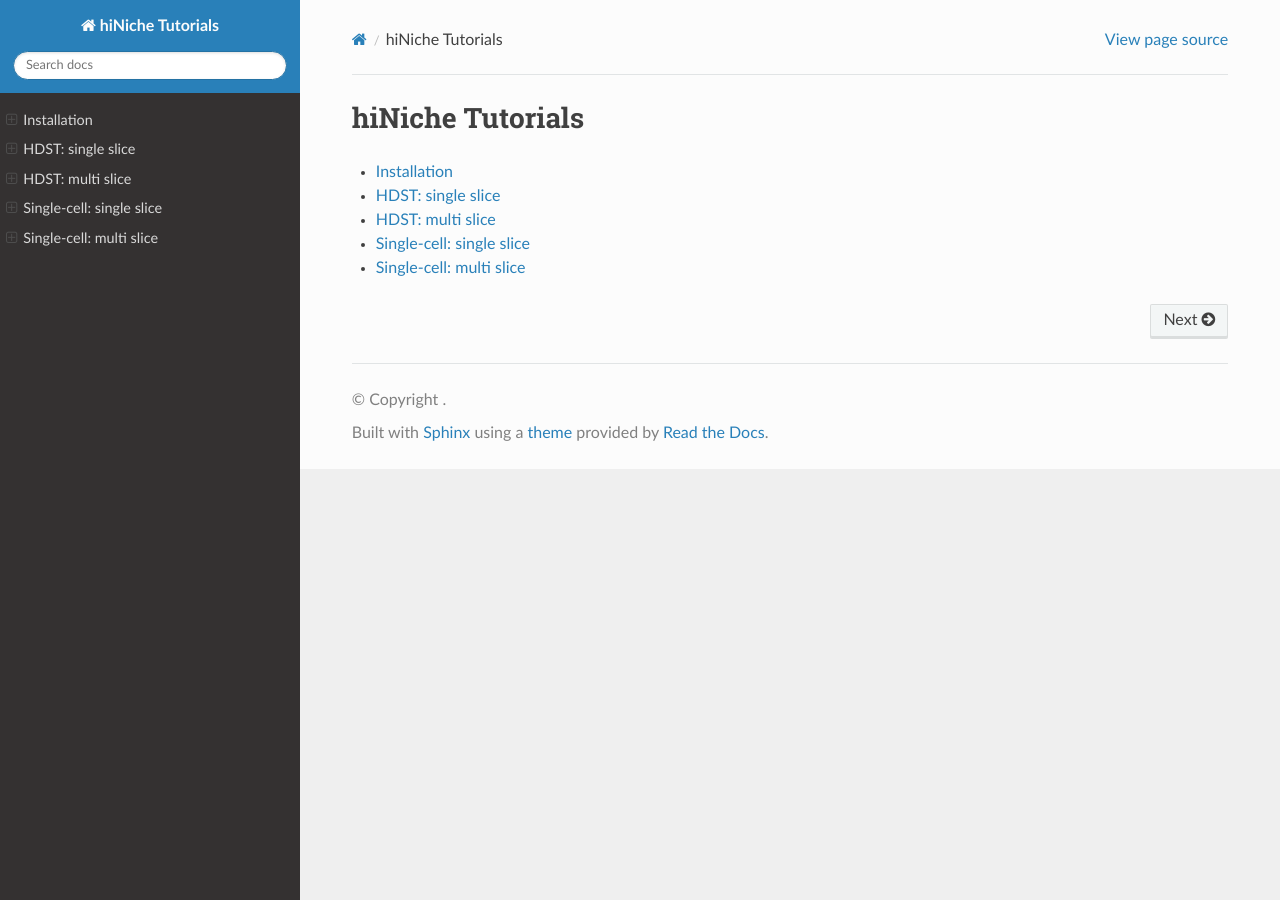
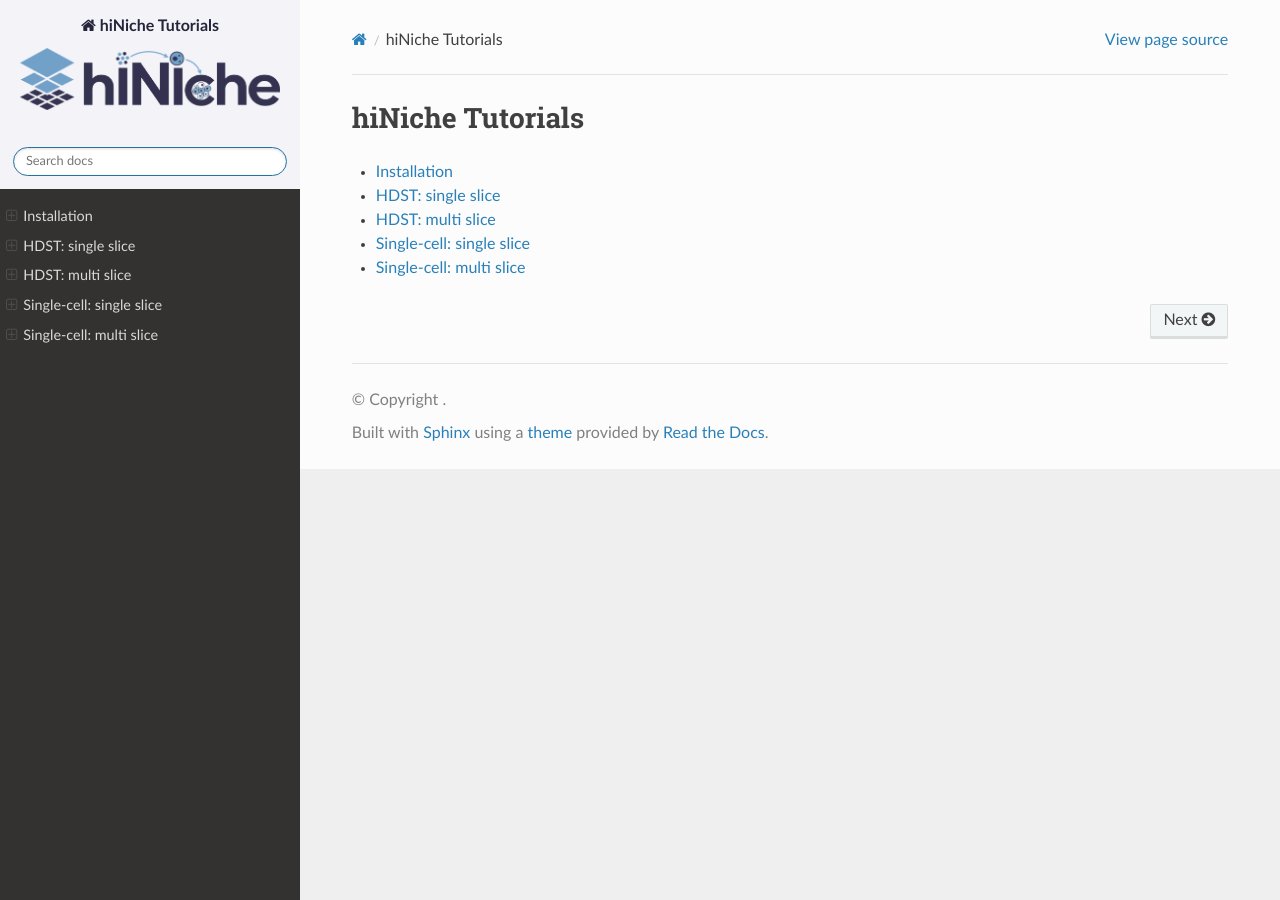
Before and after one commit to WeihangZJP/hiNiche-docs, a Sphinx documentation site: the page built from source/index.rst, in a window 1280 px wide. Built offline with Sphinx 7.4.7 and the Read the Docs theme 3.1.0, drawn with Linux system fonts in a browser that asks for light colours.

Commit message:
Add sidebar logo

```diff
--- a/source/_static/notebooks.css
+++ b/source/_static/notebooks.css
@@ -1 +1,17 @@
 .rst-content .cell-output pre {max-height:360px;overflow:auto;white-space:pre-wrap;} .rst-content img {height:auto;} .wy-nav-content {max-width:1100px;}
+/* Sidebar brand: keep the transparent logo readable above the search field. */
+.wy-side-nav-search { background: #f4f4f8; }
+.wy-side-nav-search > a { color: #25243b; }
+.wy-side-nav-search > a:hover { background: transparent; }
+.wy-side-nav-search > a img.logo {
+  display: block;
+  width: 260px;
+  max-width: 100%;
+  height: auto;
+  max-height: none;
+  padding: 0;
+  margin: 18px auto 20px;
+  background: transparent;
+  border-radius: 0;
+}
+.wy-side-nav-search .version { color: #55556b; }
--- a/source/conf.py
+++ b/source/conf.py
@@ -10,7 +10,11 @@ html_theme_options = {
     'sticky_navigation': True,
     'includehidden': True,
     'titles_only': False,
+    'logo_only': False,
+    'style_nav_header_background': '#f4f4f8',
 }
 exclude_patterns = []
 html_static_path = ['_static']
 html_css_files = ['notebooks.css']
+
+html_logo = "_static/hiNiche-logo.png"
```
